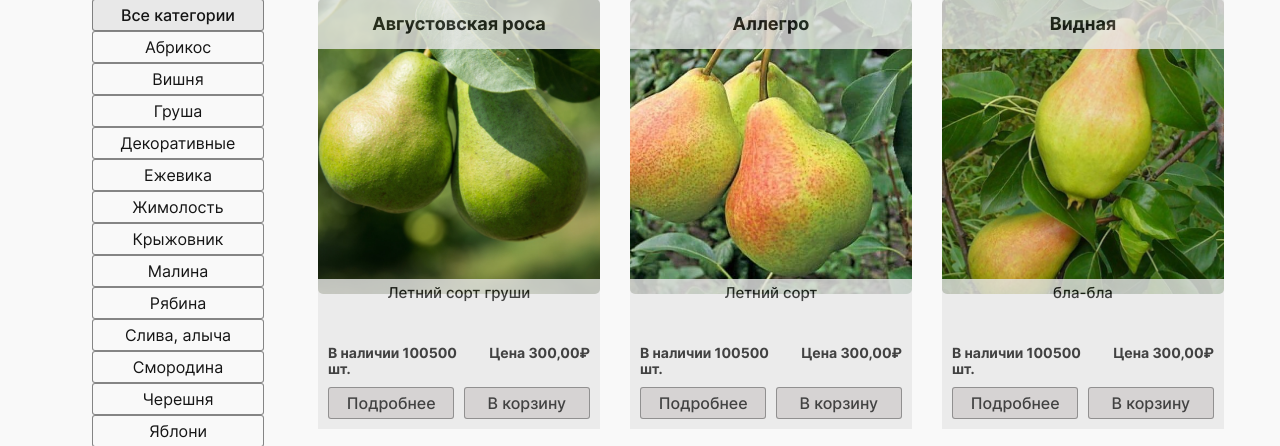
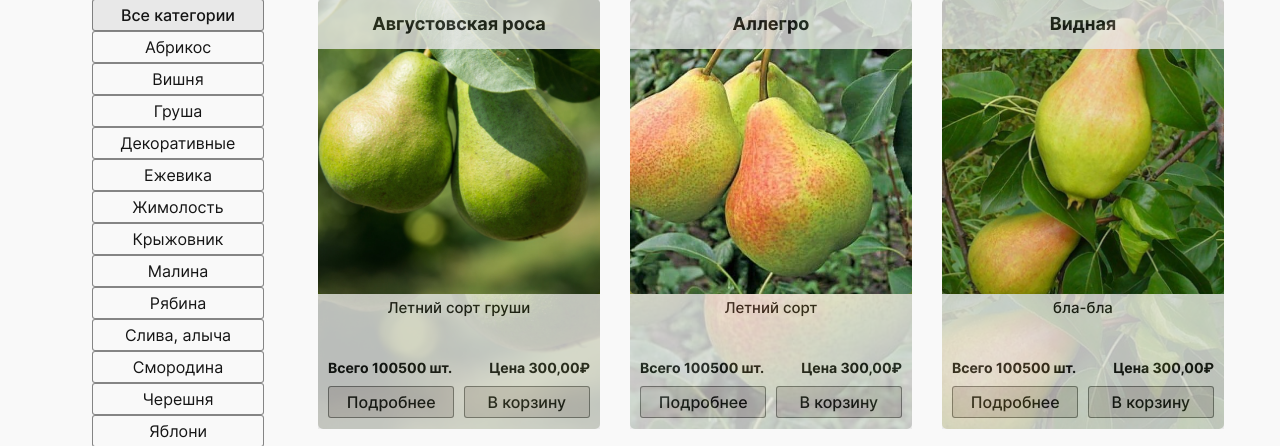
Before and after one commit to Kettrin62/pnzsad.ru, a Django app: page /seedlings/ in a window 1280 px wide. Shown: the part 75-521 px from the top of the page. Run offline with Django 4.2, Linux system fonts and the light colour scheme; data comes from the database, SQL or seed files in the repository; both versions use the stored data as it was after the commit.

Commit message:
fif seedling_cards_item.html

```diff
--- a/pnzsad/seedlings/templates/seedlings/seedling_cards_item.html
+++ b/pnzsad/seedlings/templates/seedlings/seedling_cards_item.html
@@ -1,12 +1,12 @@
 <li class="card">
-  <a href="{{ card.get_absolute_url }}" class="card__button-card">
+  <a href="{{ card.get_absolute_url }}" class="card__button-card" style="background-image:url(/media/{{ card.image }})">
     <figure class="card__image" style="background-image:url(/media/{{ card.image }})">
       <figcaption class="card__caption">{{ card.title }}</figcaption>
     </figure>
   </a>
   <div class="card__discription">
     <p class="card__text">{{ card.short_description }}</p>
-    <p class="card__quantity">В наличии {{ card.stock }} шт.</p>
+    <p class="card__quantity">Всего {{ card.stock }} шт.</p>
     {% if user.is_wholesaler %}
       <p class="card__price">Цена {{ card.wholesale_price }}&#8381;</p>
     {% else %}
```
Also changed, not shown: pnzsad/db.sqlite3.
